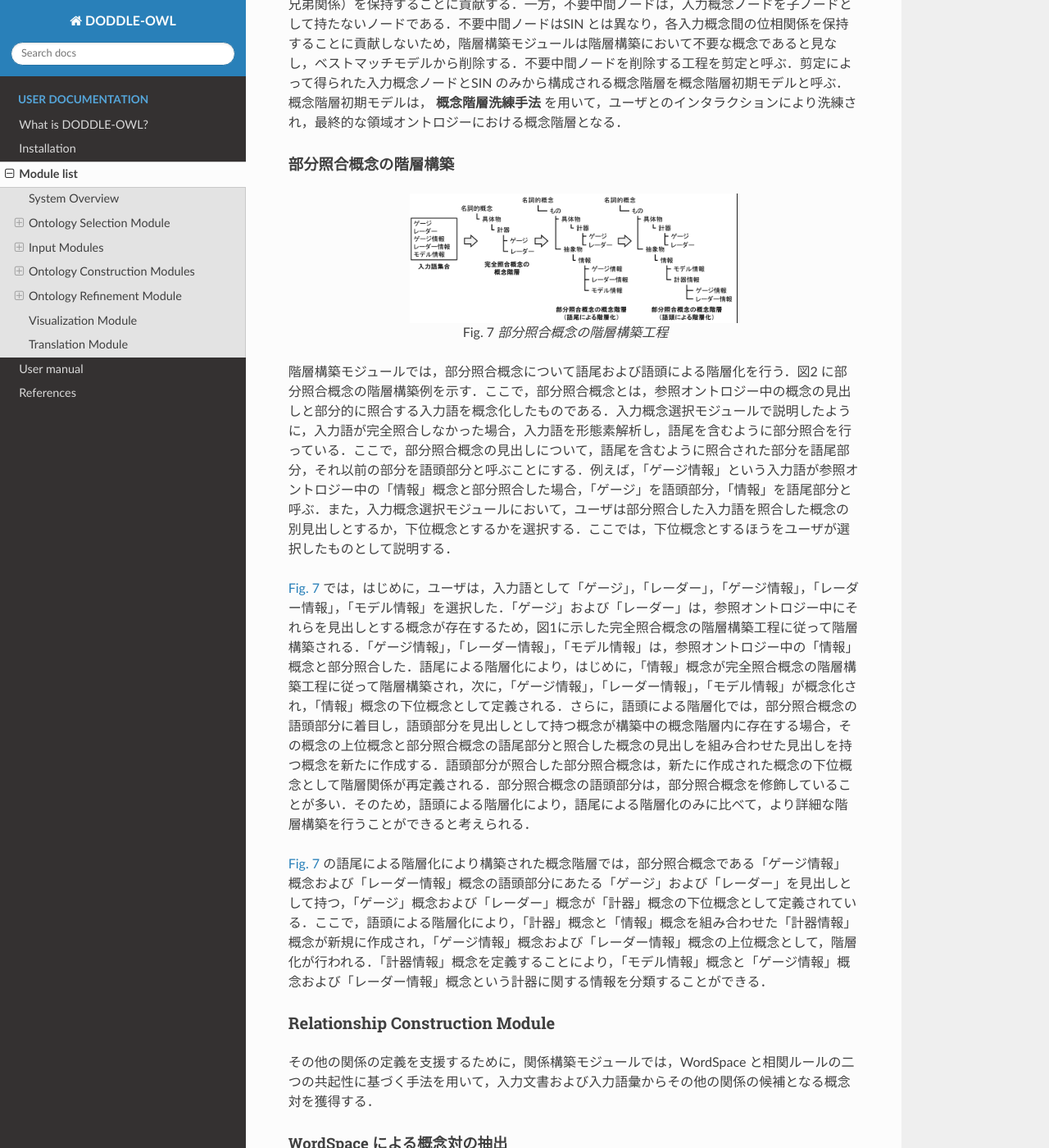
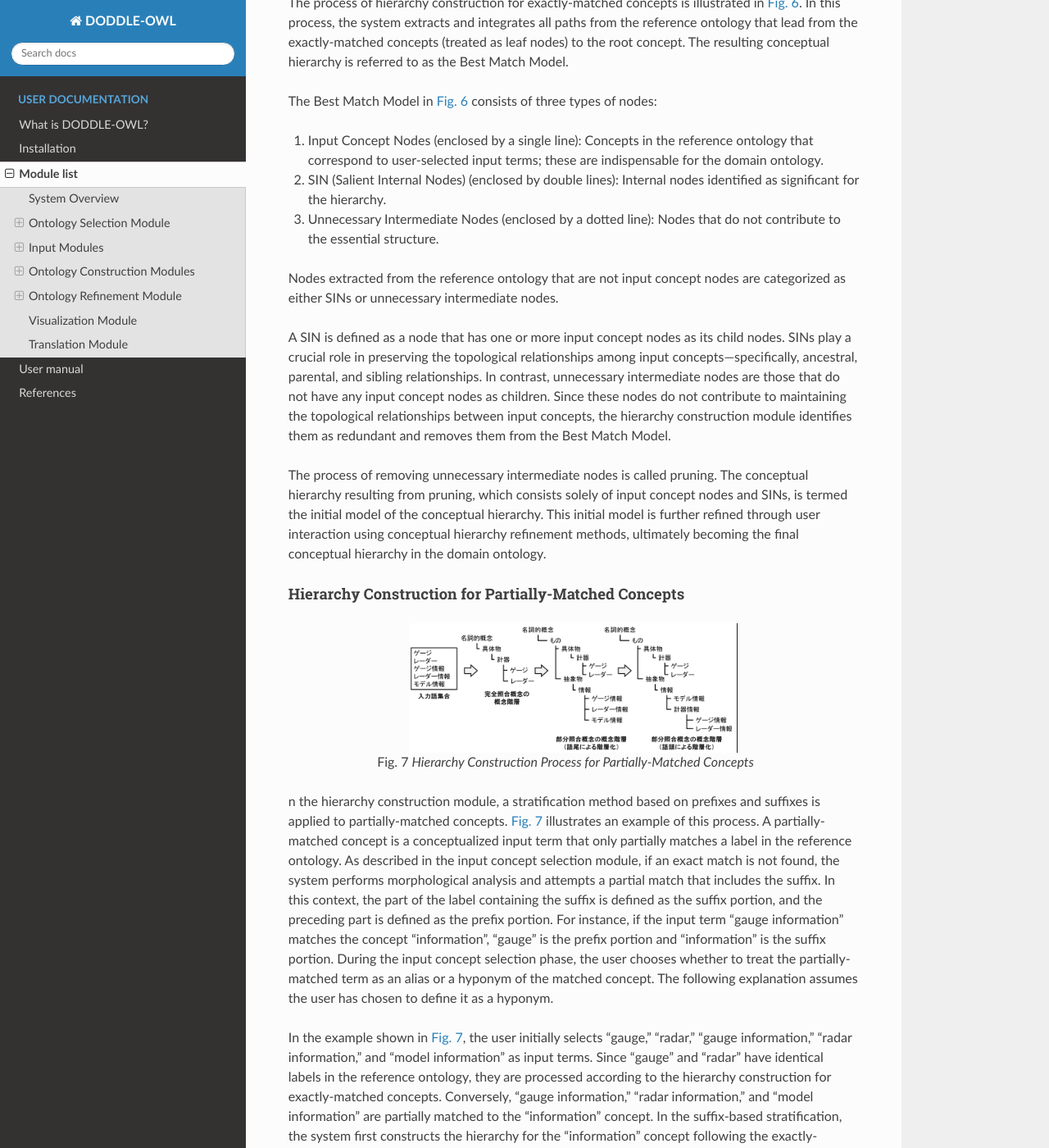
Before and after one commit to doddle-owl/doddle-owl-en-docs, a Sphinx documentation site: the page built from docs/source/modules.rst, in a window 1280 px wide and 1400 px high, scrolled down 13034 px. Shown: the whole window at 82% size. Built offline with Sphinx 7.4.7 and the Read the Docs theme 3.1.0, drawn with Linux system fonts in a browser that asks for light colours; some of the changed text lies outside the part shown.

Commit message:
update Ontology Construction Module

```diff
--- a/docs/source/modules.rst
+++ b/docs/source/modules.rst
@@ -230,46 +230,66 @@
 
 Ontology Construction Modules
 =======================================
-The Construction Module automatically generates the basis of an ontology, an initial concept hierarchy and set of concept pairs, by referring to reference ontologies and documents. An initial concept hierarchy is constructed as taxonomic relationships. Set of concept pairs are extracted by using co-occurrency based statistic methods. These pairs are considered to be closely related and that they will be used as candidates to refine and add other relations. The users identify some relationships between concepts in the pairs.
+The ontology construction module is composed of two sub-modules: the hierarchy construction module and the relation construction module.
 
-The Construction Module consists of the Hierarchy Construction and the Relationship Construction Module. The detail of each module is described below.
+In the hierarchy construction module, an initial model of the conceptual hierarchy is built by referencing the taxonomic structure of the reference ontology. Meanwhile, the relation construction module identifies a set of concept pairs based on co-occurrence analysis, utilizing the input documents and the set of input concepts.
+
+Together, the initial conceptual hierarchy and the set of concept pairs constitute the initial domain ontology. This initial ontology is subsequently refined through user interaction within the ontology refinement module.
+
+The following sections provide detailed descriptions of the hierarchy construction and relation construction modules.
+
 
 Hierarchy Construction Module
 -----------------------------------
-階層構築モジュールでは，参照オントロジーの概念階層を参照し，領域オントロジーの基礎となる概念階層初期モデルを構築する．入力モジュールにおいて，入力語と完全照合した入力概念（完全照合概念）と部分照合した入力概念（部分照合概念）により，階層構築方法が異なる．以下では，完全照合概念と部分照合概念のそれぞれについて，階層構築方法を説明する．
+In the hierarchy construction module, an initial model of the conceptual hierarchy—serving as the foundation of the domain ontology—is constructed based on the taxonomic structure of the reference ontology.
+
+The input module distinguishes between exactly-matched concepts (input concepts that perfectly match an input term) and partially-matched concepts (input concepts with only a partial match). Depending on this distinction, different hierarchy construction methods are applied. The following sections describe the respective hierarchy construction methodologies for both exactly-matched and partially-matched concepts.
 
 
-完全照合概念の階層構築
-~~~~~~~~~~~~~~~~~~~~~~~~~~~~~~~~~~~
+Hierarchy Construction for Exactly-Matched Concepts
+~~~~~~~~~~~~~~~~~~~~~~~~~~~~~~~~~~~~~~~~~~~~~~~~~~~~~~~~~~~~~~~~~~~~~~~~~~~
 
 .. _process_of_perfectly_matched:
 .. figure:: figures/process_of_perfectly_matched_concept_tree_construction.png
    :scale: 80 %
-   :alt: 完全照合概念の階層構築工程
+   :alt: Hierarchy Construction Process for Exactly-Matched Concepts
    :align: center
 
-   完全照合概念の階層構築工程
+   Hierarchy Construction Process for Exactly-Matched Concepts
 
-:numref:`process_of_perfectly_matched` に完全照合概念の階層構築工程を示す．はじめに，参照オントロジーから，入力モジュールにより獲得した完全照合概念を末端ノードとするルート概念までのパスを抽出し，合成する．これをベストマッチモデルと呼ぶ．
+The process of hierarchy construction for exactly-matched concepts is illustrated in :numref:`process_of_perfectly_matched`. In this process, the system extracts and integrates all paths from the reference ontology that lead from the exactly-matched concepts (treated as leaf nodes) to the root concept. The resulting conceptual hierarchy is referred to as the Best Match Model.
 
-:numref:`process_of_perfectly_matched` のベストマッチモデルは，1 重線で囲まれたノードである入力概念ノード，2 重線で囲まれたノードであるSIN (a Salient Internal Nodes)，点線で囲まれたノードである不要中間ノードの3 種類のノードから構成される．入力概念ノードは，ユーザが選択した入力語に対応する参照オントロジー中の概念であり，領域にとって必須である．参照オントロジーから抽出したノードのうち，入力概念ノード以外のノードはSIN または不要中間ノードとなる．SIN は，入力概念ノードを一つ以上子ノードとして持つノードである．SIN は，各入力概念間の位相関係（祖先・親子・兄弟関係）を保持することに貢献する．一方，不要中間ノードは，入力概念ノードを子ノードとして持たないノードである．不要中間ノードはSIN とは異なり，各入力概念間の位相関係を保持することに貢献しないため，階層構築モジュールは階層構築において不要な概念であると見なし，ベストマッチモデルから削除する．不要中間ノードを削除する工程を剪定と呼ぶ．剪定によって得られた入力概念ノードとSIN のみから構成される概念階層を概念階層初期モデルと呼ぶ．概念階層初期モデルは， **概念階層洗練手法** を用いて，ユーザとのインタラクションにより洗練され，最終的な領域オントロジーにおける概念階層となる．
+The Best Match Model in :numref:`process_of_perfectly_matched` consists of three types of nodes:
 
-部分照合概念の階層構築
-~~~~~~~~~~~~~~~~~~~~~~~~~~~~~~~~~~~~
+#.	Input Concept Nodes (enclosed by a single line): Concepts in the reference ontology that correspond to user-selected input terms; these are indispensable for the domain ontology.
+#.	SIN (Salient Internal Nodes) (enclosed by double lines): Internal nodes identified as significant for the hierarchy.
+#.	Unnecessary Intermediate Nodes (enclosed by a dotted line): Nodes that do not contribute to the essential structure.
+
+Nodes extracted from the reference ontology that are not input concept nodes are categorized as either SINs or unnecessary intermediate nodes.
+
+A SIN is defined as a node that has one or more input concept nodes as its child nodes. SINs play a crucial role in preserving the topological relationships among input concepts—specifically, ancestral, parental, and sibling relationships. In contrast, unnecessary intermediate nodes are those that do not have any input concept nodes as children. Since these nodes do not contribute to maintaining the topological relationships between input concepts, the hierarchy construction module identifies them as redundant and removes them from the Best Match Model.
+
+The process of removing unnecessary intermediate nodes is called pruning. The conceptual hierarchy resulting from pruning, which consists solely of input concept nodes and SINs, is termed the initial model of the conceptual hierarchy. This initial model is further refined through user interaction using conceptual hierarchy refinement methods, ultimately becoming the final conceptual hierarchy in the domain ontology.
+
+
+Hierarchy Construction for Partially-Matched Concepts
+~~~~~~~~~~~~~~~~~~~~~~~~~~~~~~~~~~~~~~~~~~~~~~~~~~~~~~~~~~~~~~~~~~~~~~
 
 .. _process_of_partially_matched:
 .. figure:: figures/process_of_partially_matched_concept_tree_construction.png
    :scale: 80 %
-   :alt: 部分照合概念の階層構築工程
+   :alt: Hierarchy Construction Process for Partially-Matched Concepts
    :align: center
 
-   部分照合概念の階層構築工程
+   Hierarchy Construction Process for Partially-Matched Concepts
 
-階層構築モジュールでは，部分照合概念について語尾および語頭による階層化を行う．図2 に部分照合概念の階層構築例を示す．ここで，部分照合概念とは，参照オントロジー中の概念の見出しと部分的に照合する入力語を概念化したものである．入力概念選択モジュールで説明したように，入力語が完全照合しなかった場合，入力語を形態素解析し，語尾を含むように部分照合を行っている．ここで，部分照合概念の見出しについて，語尾を含むように照合された部分を語尾部分，それ以前の部分を語頭部分と呼ぶことにする．例えば，「ゲージ情報」という入力語が参照オントロジー中の「情報」概念と部分照合した場合，「ゲージ」を語頭部分，「情報」を語尾部分と呼ぶ．また，入力概念選択モジュールにおいて，ユーザは部分照合した入力語を照合した概念の別見出しとするか，下位概念とするかを選択する．ここでは，下位概念とするほうをユーザが選択したものとして説明する．
+n the hierarchy construction module, a stratification method based on prefixes and suffixes is applied to partially-matched concepts. :numref:`process_of_partially_matched` illustrates an example of this process. A partially-matched concept is a conceptualized input term that only partially matches a label in the reference ontology. As described in the input concept selection module, if an exact match is not found, the system performs morphological analysis and attempts a partial match that includes the suffix. In this context, the part of the label containing the suffix is defined as the suffix portion, and the preceding part is defined as the prefix portion. For instance, if the input term "gauge information" matches the concept "information", "gauge" is the prefix portion and "information" is the suffix portion. During the input concept selection phase, the user chooses whether to treat the partially-matched term as an alias or a hyponym of the matched concept. The following explanation assumes the user has chosen to define it as a hyponym.
 
-:numref:`process_of_partially_matched` では，はじめに，ユーザは，入力語として「ゲージ」，「レーダー」，「ゲージ情報」，「レーダー情報」，「モデル情報」を選択した．「ゲージ」および「レーダー」は，参照オントロジー中にそれらを見出しとする概念が存在するため，図1に示した完全照合概念の階層構築工程に従って階層構築される．「ゲージ情報」，「レーダー情報」，「モデル情報」は，参照オントロジー中の「情報」概念と部分照合した．語尾による階層化により，はじめに，「情報」概念が完全照合概念の階層構築工程に従って階層構築され，次に，「ゲージ情報」，「レーダー情報」，「モデル情報」が概念化され，「情報」概念の下位概念として定義される．さらに，語頭による階層化では，部分照合概念の語頭部分に着目し，語頭部分を見出しとして持つ概念が構築中の概念階層内に存在する場合，その概念の上位概念と部分照合概念の語尾部分と照合した概念の見出しを組み合わせた見出しを持つ概念を新たに作成する．語頭部分が照合した部分照合概念は，新たに作成された概念の下位概念として階層関係が再定義される．部分照合概念の語頭部分は，部分照合概念を修飾していることが多い．そのため，語頭による階層化により，語尾による階層化のみに比べて，より詳細な階層構築を行うことができると考えられる．
+In the example shown in :numref:`process_of_partially_matched`, the user initially selects "gauge," "radar," "gauge information," "radar information," and "model information" as input terms. Since "gauge" and "radar" have identical labels in the reference ontology, they are processed according to the hierarchy construction for exactly-matched concepts. Conversely, "gauge information," "radar information," and "model information" are partially matched to the "information" concept. In the suffix-based stratification, the system first constructs the hierarchy for the "information" concept following the exactly-matched process, then defines the three "information" terms as hyponyms of the "information" concept.
 
-:numref:`process_of_partially_matched` の語尾による階層化により構築された概念階層では，部分照合概念である「ゲージ情報」概念および「レーダー情報」概念の語頭部分にあたる「ゲージ」および「レーダー」を見出しとして持つ，「ゲージ」概念および「レーダー」概念が「計器」概念の下位概念として定義されている．ここで，語頭による階層化により，「計器」概念と「情報」概念を組み合わせた「計器情報」概念が新規に作成され，「ゲージ情報」概念および「レーダー情報」概念の上位概念として，階層化が行われる．「計器情報」概念を定義することにより，「モデル情報」概念と「ゲージ情報」概念および「レーダー情報」概念という計器に関する情報を分類することができる．
+The prefix-based stratification focuses on the prefix portion of these partially-matched concepts. If a concept with the same label as the prefix portion already exists within the developing hierarchy, the system creates a new intermediate concept whose label combines the superconcept of that prefix and the label of the suffix-matched concept. Then, it redefines the hierarchy by placing the partially-matched concepts under this newly created intermediate concept. Since the prefix often serves to modify the suffix, combining prefix-based stratification with suffix-based methods allows for the construction of a more granular and detailed conceptual hierarchy.
+
+As shown in :numref:`process_of_perfectly_matched`, in the hierarchy built only through suffix-based stratification, the "gauge" and "radar" concepts (which correspond to the prefixes of "gauge information" and "radar information") are defined as hyponyms of the "instrument" concept. By applying prefix-based stratification here, a new concept "instrument information" —combining "instrument" and "information"—is created and defined as the superconcept of "gauge information" and "radar information." The introduction of this "instrument information" concept distinguishes these terms from "model information" and enables the systematic classification of information related to instruments.
 
 Relationship Construction Module
 ------------------------------------
```
